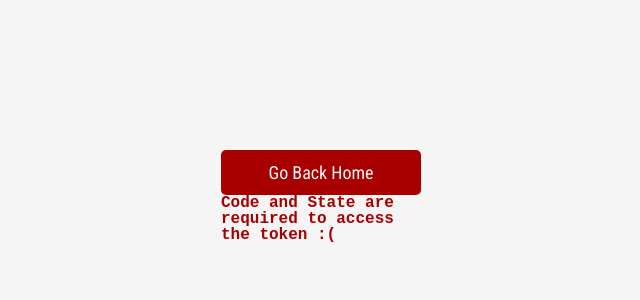
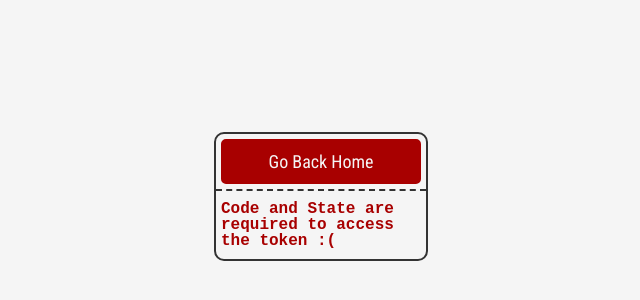
Before and after one commit to NerdPlayground/auralis, a Next.js app: page /authorize in a window 1280 px wide. Shown: the part 204-504 px from the top of the page, without its empty margins (319-959 px from the left). Built offline with nearby package versions, Linux system fonts and the light colour scheme.

Commit message:
refractor (Page) : implement uniform structure

```diff
--- a/app/authorize/page.js
+++ b/app/authorize/page.js
@@ -9,7 +9,7 @@ export default function Page({ searchParams }){
     const initialState=Object.freeze({
         status: false,
         error: false,
-        content: null,
+        content: "-_-",
     });
     const [message, setMessage]=useState(initialState);
     const [spotifyParams, setParams]=useState(null);
@@ -38,9 +38,9 @@ export default function Page({ searchParams }){
     },[searchParams]);
 
     return (
-        <>
-            {message.status?(
-                <>
+        <div id="container">
+            <div id="menu" className="container">
+                {message.status?(
                     <Link
                         id="authorize-button" href="/"
                         className={`
@@ -51,17 +51,7 @@ export default function Page({ searchParams }){
                     >
                         Go Back Home
                     </Link>
-                    <p
-                        className={`
-                            message
-                            ${message.error? "error-message" : "info-message"}
-                        `}
-                    >
-                        {message.content}
-                    </p>
-                </>
-            ):(
-                <>
+                ):(
                     <Button
                         active={true}
                         label={`Get Access Token`}
@@ -78,9 +68,13 @@ export default function Page({ searchParams }){
                         }}
                         setMessage={setMessage}
                     />
-                    <p className="message"></p>
-                </>
-            )}
-        </>
+                )}
+            </div>
+            <div id="messages" className="container">
+                <p className={`message ${message.error?"error":"info"}-message`}>
+                    {message.content}
+                </p>
+            </div>
+        </div>
     );
 }
```
